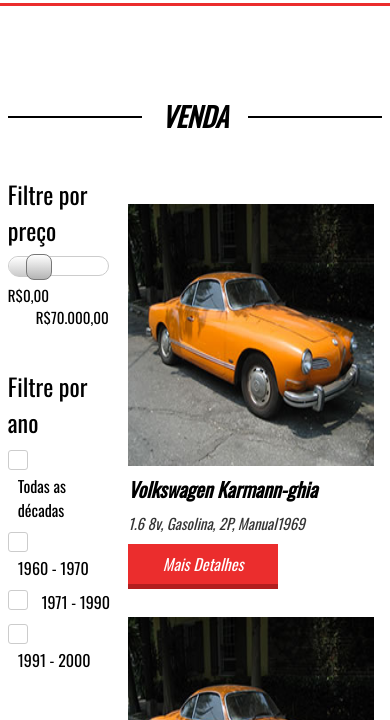
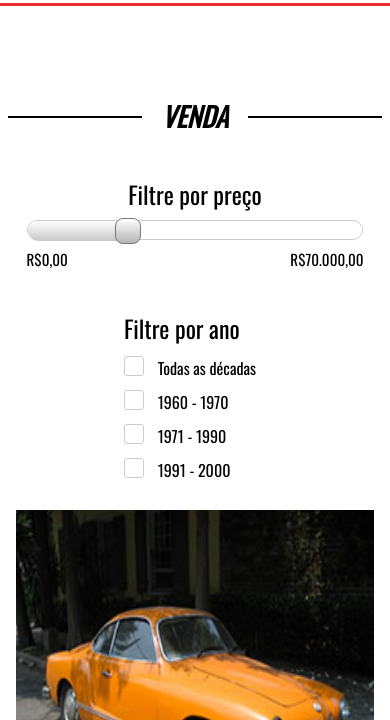
Before and after one commit to Maarii72/Veiculos-projeto, a plain HTML site: page venda.html in a window 390 px wide. Shown: the part 124-844 px from the top of the page. Drawn offline with nearby package versions, Linux system fonts and the light colour scheme.

Commit message:
Update style.css

```diff
--- a/css/style.css
+++ b/css/style.css
@@ -539,6 +539,7 @@ section.venda{
 
 
 .vitrine-venda{
+	overflow: hidden;
 	float: left;
 	width: 70%;
 }
@@ -627,6 +628,26 @@ section.venda{
 		width: 100%;
 	}
 
+	.search1{
+		display: inline-block;
+	}
+
+	.search2{
+		text-align: left;
+		display: inline-block;
+	}
+
+	.sidebar{
+		width: 100%;
+		text-align: center;
+	}
+
+	.vitrine-venda{
+		float: left;
+		width: 100%;
+		text-align: center;
+	}
+
 
 }
 
```
